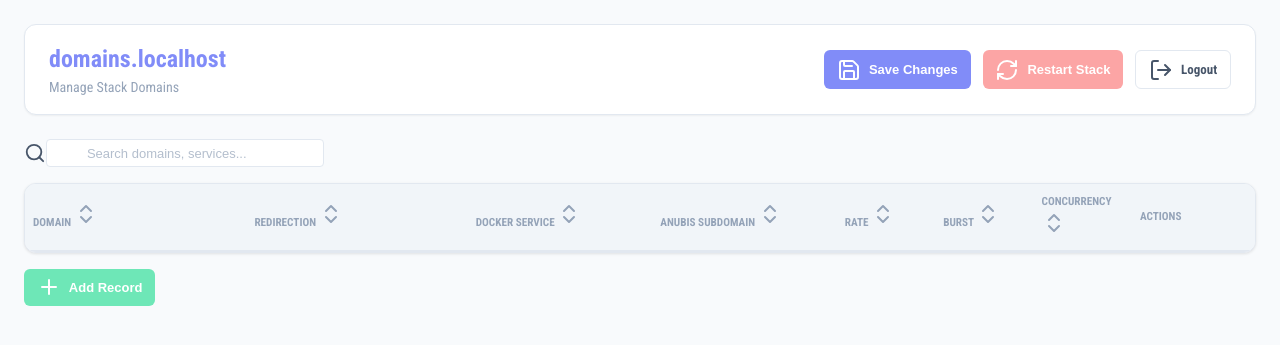
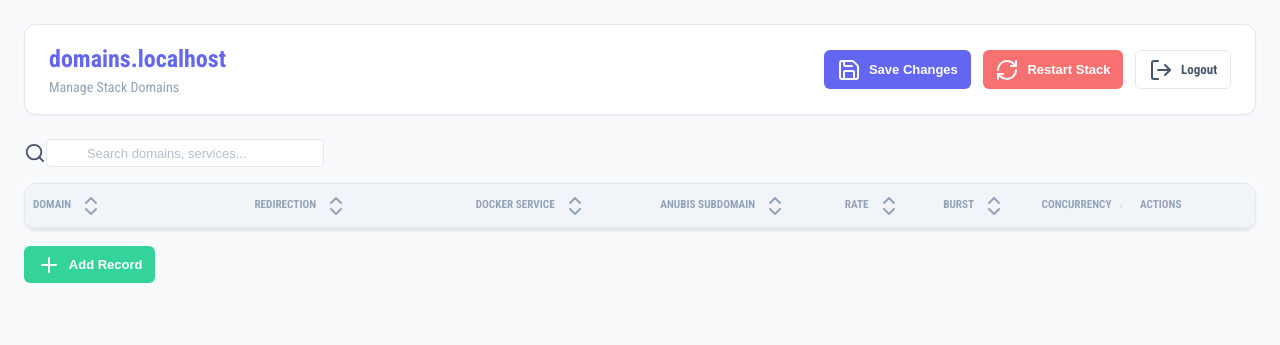
Before and after one commit to pinano/traefik-crowdsec-anubis-grafana, a Flask app: page / in a window 1280 px wide. Shown: the top 345 px of the page. Run offline with Flask 3, Linux system fonts and the light colour scheme; the visitor is signed in with stand-in values (Sample User, id 1); data that the repository does not hold is empty.

Commit message:
visual improvements

```diff
--- a/config/domain-manager/static/script.js
+++ b/config/domain-manager/static/script.js
@@ -194,7 +194,7 @@ document.addEventListener('DOMContentLoaded', () => {
         };
 
         eventSource.onerror = (error) => {
-            logContainer.textContent += '\n⚠️ Connection lost (this is normal if the manager container is restarting).\n';
+            logContainer.textContent += '\n\n🔄 Connection closed. This is expected as Traefik is reloading the new configuration.\n✅ The stack should be up in a few seconds.';
             closeModalBtn.style.display = 'block';
             eventSource.close();
         };
--- a/config/domain-manager/static/style.css
+++ b/config/domain-manager/static/style.css
@@ -1,14 +1,14 @@
 :root {
-    /* Pastel Palette */
-    --primary-color: #818cf8;
+    /* Pastel Palette (Vivid Mode) */
+    --primary-color: #6366f1;
     /* Soft Indigo */
-    --primary-hover: #6366f1;
-    --danger-color: #fca5a5;
+    --primary-hover: #818cf8;
+    --danger-color: #f87171;
     /* Soft Rose */
-    --danger-hover: #f87171;
-    --success-color: #6ee7b7;
+    --danger-hover: #fca5a5;
+    --success-color: #34d399;
     /* Soft Emerald */
-    --success-hover: #34d399;
+    --success-hover: #6ee7b7;
 
     --bg-color: #f8fafc;
     /* Slate 50 */
@@ -316,6 +316,12 @@ input:focus {
     transition: background-color 0.2s;
 }
 
+.th-content {
+    display: flex;
+    align-items: center;
+    gap: 0.5rem;
+}
+
 .sortable:hover {
     background-color: #e2e8f0;
 }
--- a/config/domain-manager/templates/index.html
+++ b/config/domain-manager/templates/index.html
@@ -44,17 +44,27 @@
                 <table id="domains-table">
                     <thead>
                         <tr>
-                            <th class="sortable" data-sort="domain">Domain <i data-lucide="chevrons-up-down"></i></th>
-                            <th class="sortable" data-sort="redirection">Redirection <i
-                                    data-lucide="chevrons-up-down"></i></th>
-                            <th class="sortable" data-sort="docker_service">Docker Service <i
-                                    data-lucide="chevrons-up-down"></i></th>
-                            <th class="sortable" data-sort="anubis_subdomain">Anubis Subdomain <i
-                                    data-lucide="chevrons-up-down"></i></th>
-                            <th class="sortable" data-sort="rate">Rate <i data-lucide="chevrons-up-down"></i></th>
-                            <th class="sortable" data-sort="burst">Burst <i data-lucide="chevrons-up-down"></i></th>
-                            <th class="sortable" data-sort="concurrency">Concurrency <i
-                                    data-lucide="chevrons-up-down"></i></th>
+                            <th class="sortable" data-sort="domain">
+                                <div class="th-content">Domain <i data-lucide="chevrons-up-down"></i></div>
+                            </th>
+                            <th class="sortable" data-sort="redirection">
+                                <div class="th-content">Redirection <i data-lucide="chevrons-up-down"></i></div>
+                            </th>
+                            <th class="sortable" data-sort="docker_service">
+                                <div class="th-content">Docker Service <i data-lucide="chevrons-up-down"></i></div>
+                            </th>
+                            <th class="sortable" data-sort="anubis_subdomain">
+                                <div class="th-content">Anubis Subdomain <i data-lucide="chevrons-up-down"></i></div>
+                            </th>
+                            <th class="sortable" data-sort="rate">
+                                <div class="th-content">Rate <i data-lucide="chevrons-up-down"></i></div>
+                            </th>
+                            <th class="sortable" data-sort="burst">
+                                <div class="th-content">Burst <i data-lucide="chevrons-up-down"></i></div>
+                            </th>
+                            <th class="sortable" data-sort="concurrency">
+                                <div class="th-content">Concurrency <i data-lucide="chevrons-up-down"></i></div>
+                            </th>
                             <th>Actions</th>
                         </tr>
                     </thead>
```
